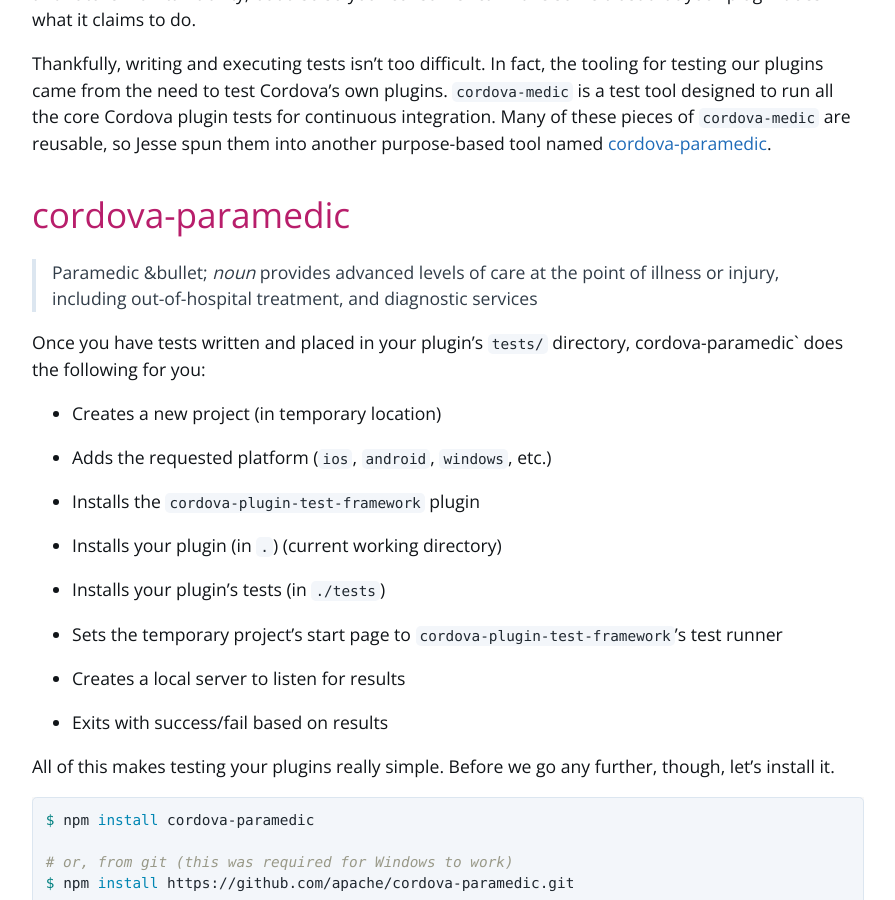
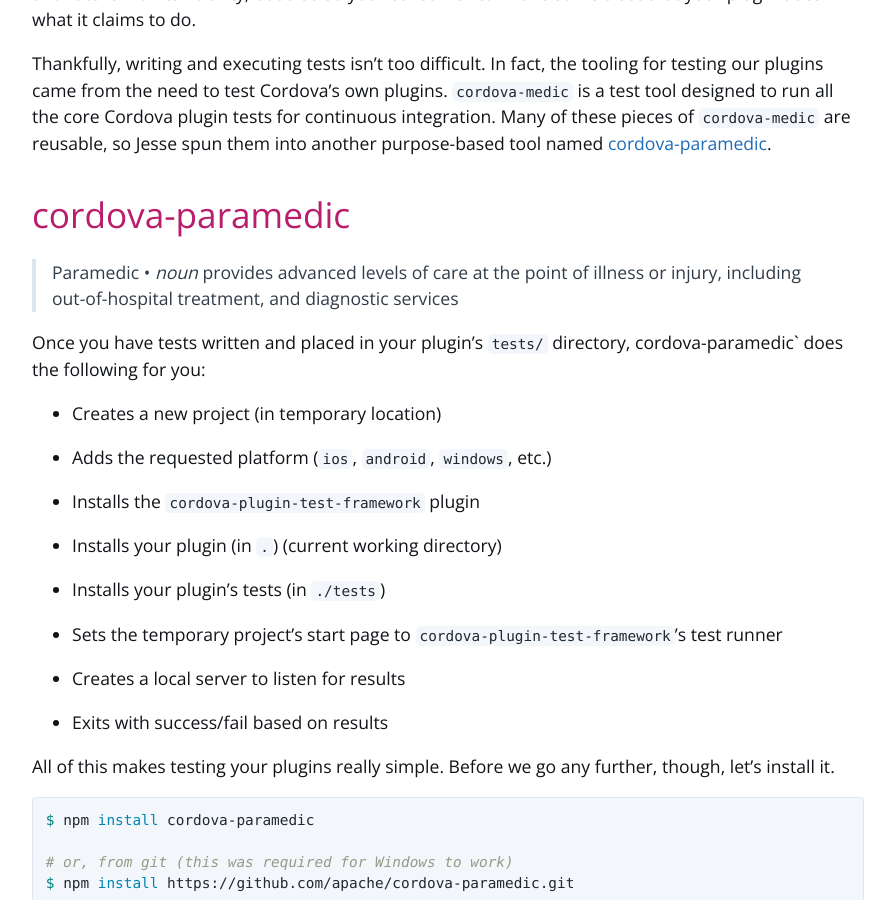
Before and after one commit to kerrishotts/pgday, a Jekyll site: the page built from workshops/2017/campp/testing.md, in a window 1280 px wide and 900 px high, scrolled down 461 px. Shown: the whole window, without its empty margins (192-1087 px from the left). Built offline with Jekyll 4.4.1, drawn with Linux system fonts in a browser that asks for light colours; some of the changed lines change nothing that is shown.

Commit message:
right html entity

```diff
--- a/workshops/2017/campp/testing.md
+++ b/workshops/2017/campp/testing.md
@@ -14,7 +14,7 @@
 
 # cordova-paramedic
 
-> Paramedic &bullet; _noun_ provides advanced levels of care at the point of illness or injury, including out-of-hospital treatment, and diagnostic services
+> Paramedic &bull; _noun_ provides advanced levels of care at the point of illness or injury, including out-of-hospital treatment, and diagnostic services
 
 Once you have tests written and placed in your plugin's `tests/` directory, cordova-paramedic` does the following for you:
 * Creates a new project (in temporary location)
```
